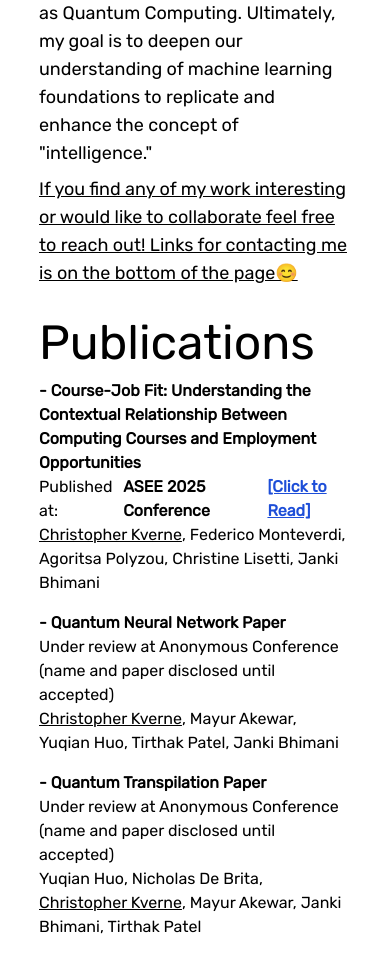
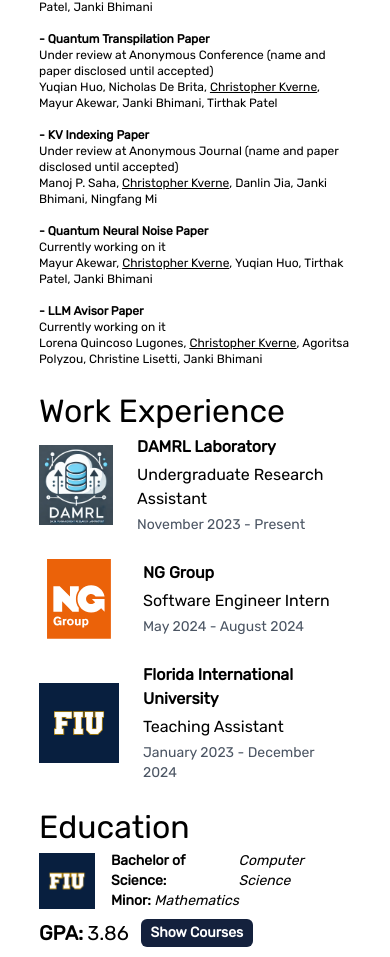
Before and after one commit to chriskverne/Portfolio-website, a Next.js app: page / in a window 390 px wide. Shown: the part 1025-1982 px from the top of the page. Built offline with nearby package versions, Linux system fonts and the light colour scheme.

Commit message:
changes to make app more mobile friendly

```diff
--- a/app/components/ContactMe.js
+++ b/app/components/ContactMe.js
@@ -7,7 +7,7 @@ import Link from 'next/link'
 const ContactMe = () => {
   return (
     <div className='flex justify-center mb-6'>
-      <div className='flex space-x-10 items-center'>
+      <div className='flex space-x-6 md:space-x-10 items-center'>
         <Link href={'https://www.linkedin.com/in/christopher-lukas-kverne-95baa1249/'} target="_blank">
           <FaLinkedin style={iconStyle} />
         </Link>
@@ -47,7 +47,7 @@ const ContactMe = () => {
 }
 
 const iconStyle = {
-  fontSize: '3rem',
+  fontSize: '2.5rem',
   transition: 'transform 0.3s ease, color 0.3s ease',
 };
 
--- a/app/components/Education.js
+++ b/app/components/Education.js
@@ -16,7 +16,7 @@ const Research = () => {
       <div className='w-4/5 flex flex-col'>
         <div className='flex items-center'>
           <img src={'/FIULogo.png'} alt={`fiu logo`} className="h-14 mr-4" />
-          <div className='text-lg'>
+          <div className='text-sm md:text-xl'>
             <div className='flex'>
               <h3 className='font-semibold'>Bachelor of Science:&nbsp;</h3>
               <p className='italic'>Computer Science</p>
@@ -27,20 +27,10 @@ const Research = () => {
             </div>
           </div>
         </div>
-        {/*
-        <div className='flex flex-col md:flex-row mb-1'>
-          <h3 className='font-semibold text-lg'>Honors and awards:</h3>
-          <div className='flex flex-col md:flex-row ml-1'>
-            {awards.map((award, index) => (
-              <p className='text-lg mr-3' key={index}>{award}</p>
-            ))}
-          </div>
-        </div>
-        */}
 
-        <div className='flex align-middle'>
-          <h3 className='font-semibold text-lg'>GPA:</h3>
-          <p className='text-lg ml-1'>3.86</p>
+        <div className='flex align-middle mt-2'>
+          <h3 className='font-semibold text-xl'>GPA:</h3>
+          <p className='text-xl ml-1'>3.86</p>
           <button className='ml-3 bg-[#14213d] text-white py-1 font-semibold text-sm rounded-md w-[7rem]' onClick={toggleCourseWork}>
             {showCourseWork ? 'Hide Courses' : 'Show Courses'}
           </button>
--- a/app/components/Experience.js
+++ b/app/components/Experience.js
@@ -7,9 +7,9 @@ const Experience = ({ job }) => {
         <div className="flex items-center">
         <img src={imgURL} alt={`${company} logo`} className="h-20 w-20 object-contain mr-4" />
         <div className='ml-2 space-y-1'>
-            <h2 className="text-xl font-semibold">{company}</h2>
-            <h3 className="text-xl">{title}</h3>
-            <p className="text-gray-600 text-md">{startDate} - {endDate}</p>
+            <h2 className="text-base md:text-xl font-semibold">{company}</h2>
+            <h3 className="text-base md:text-xl">{title}</h3>
+            <p className="text-gray-600 text-sm md:text-md">{startDate} - {endDate}</p>
           </div>
         </div>
       </div>
--- a/app/components/Paper.js
+++ b/app/components/Paper.js
@@ -3,28 +3,28 @@ import React from 'react'
 
 const Paper = ({paper}) => {
   return (
-    <div className='rounded-md'>
-      <p className='text-md font-semibold'>- {paper.title}</p>
+    <div className='rounded-md text-xs md:text-base'>
+      <p className='font-semibold'>- {paper.title}</p>
       {paper.isPublished && (
         <>
-          <Link href={paper.link}>
+          <Link href={paper.link} target='_blank'>
             <div className='flex items-center gap-2'>
-              <p className='text-md'>Published at:</p>
-              <p className=' font-bold text-md'>{paper.conference}</p>
-              <Link className="text-blue-700 font-semibold underline" href={paper.link}>[Click to Read]</Link>            </div>
+              <p className='italic'>{paper.conference}</p>
+              <p className="text-blue-600 underline">[Click to Read]</p>
+            </div>
           </Link>
         </>
       )}
 
       {paper.underReview && (
-        <p className='text-md text-[#000000]'>Under review at {paper.conference}</p>
+        <p className='text-[#000000]'>Under review at {paper.conference}</p>
       )}
 
       {paper.workingOn && (
-        <p className='text-md text-[#000000]'>Currently working on it</p>
+        <p className=' text-[#000000]'>Currently working on it</p>
       )}
 
-      <p className='text-md'>
+      <p className=''>
         {paper.authors.map((author, index) => (
             <React.Fragment key={index}>
               {author === "Christopher Kverne" ? (
--- a/app/components/Project.js
+++ b/app/components/Project.js
@@ -3,13 +3,13 @@ import React from 'react'
 
 const Project = ({ project }) => {
   return (
-    <div className='mb-2'>
-      <div className='flex justify-between text-lg'>
+    <div className=''>
+      <div className='flex flex-col md:flex-row justify-between md:text-lg'>
         <h3 className='font-semibold'>{project.title}</h3>
         <Link href={project.link} target='blank' className='text-blue-600 underline'>GitHub Repository</Link>
       </div>
 
-      <ul className='list-disc list-inside'>
+      <ul className='list-disc list-inside text-sm md:text-base'>
         {project.description.map((bulletPoint, index) => (
           <li key={index}>{bulletPoint}</li> // Render the bullet point text
         ))}
--- a/app/components/Projects.js
+++ b/app/components/Projects.js
@@ -10,7 +10,7 @@ const Projects = () => {
         <Title title={"Projects"} />
       </div>
 
-      <div className='w-4/5 flex flex-col'>
+      <div className='w-4/5 flex flex-col space-y-2'>
         {projects.map((project, index) => (
           <Project key={index} project={project} />
         ))}
--- a/app/components/Research.js
+++ b/app/components/Research.js
@@ -10,7 +10,7 @@ const Research = () => {
       <div className='w-4/5'>
         <Title title={"Research Interests"} />
       </div>
-      <div className='w-4/5 text-lg'>
+      <div className='w-4/5 text-sm md:text-lg'>
         <p>
           I&apos;m currently a junior at FIU fortunate enough to be working under Professor <Link className='text-blue-600 underline' target='blank' href={'https://www.cis.fiu.edu/faculty-staff/janki-bhimani/'}>Janki Bhimani</Link> in
           the <Link className='text-blue-600 underline' href={'https://damrl.cis.fiu.edu/'} target='_blank'>DaMRL</Link> lab.
@@ -27,8 +27,7 @@ const Research = () => {
           &quot;intelligence.&quot;
         </p>
         <p className='mt-2 underline'>
-          If you find any of my work interesting or would like to collaborate feel free to reach out!
-          Links for contacting me is on the bottom of the page😊
+          If you find any of my work interesting or would like to collaborate feel free to reach out 😊!
         </p>
       </div>
     </div>
--- a/app/components/Title.js
+++ b/app/components/Title.js
@@ -3,7 +3,7 @@ import React from 'react'
 const Title = ({title}) => {
   return (
     <div className='text-[#000000]'>
-      <h1 className='text-[3rem] font-medium'>{title}</h1>
+      <h1 className='text-[2rem] md:text-[3rem] md:font-medium'>{title}</h1>
     </div>
   )
 }
--- a/constants/constants.js
+++ b/constants/constants.js
@@ -60,7 +60,7 @@ const experience1 = {
   }
 
   const experience2 = {
-    company: 'Data Management Research Laboratory',
+    company: 'DAMRL Laboratory',
     imgURL: '/daMRLLogo.png',
     title: 'Undergraduate Research Assistant',
     startDate: 'November 2023',
@@ -157,7 +157,7 @@ const course_job_pap = {
   authors: ['Christopher Kverne', 'Federico Monteverdi', 'Agoritsa Polyzou', 'Christine Lisetti', 'Janki Bhimani'],
   conference: 'ASEE 2025 Conference',
   img: '',
-  link: '',
+  link: 'https://www.asee.org/events/Conferences-and-Meetings/2025-Annual-Conference/Paper-Management/Call-for-Papers',
   isPublished: true,
   underReview: false,
   workingOn: false
```
